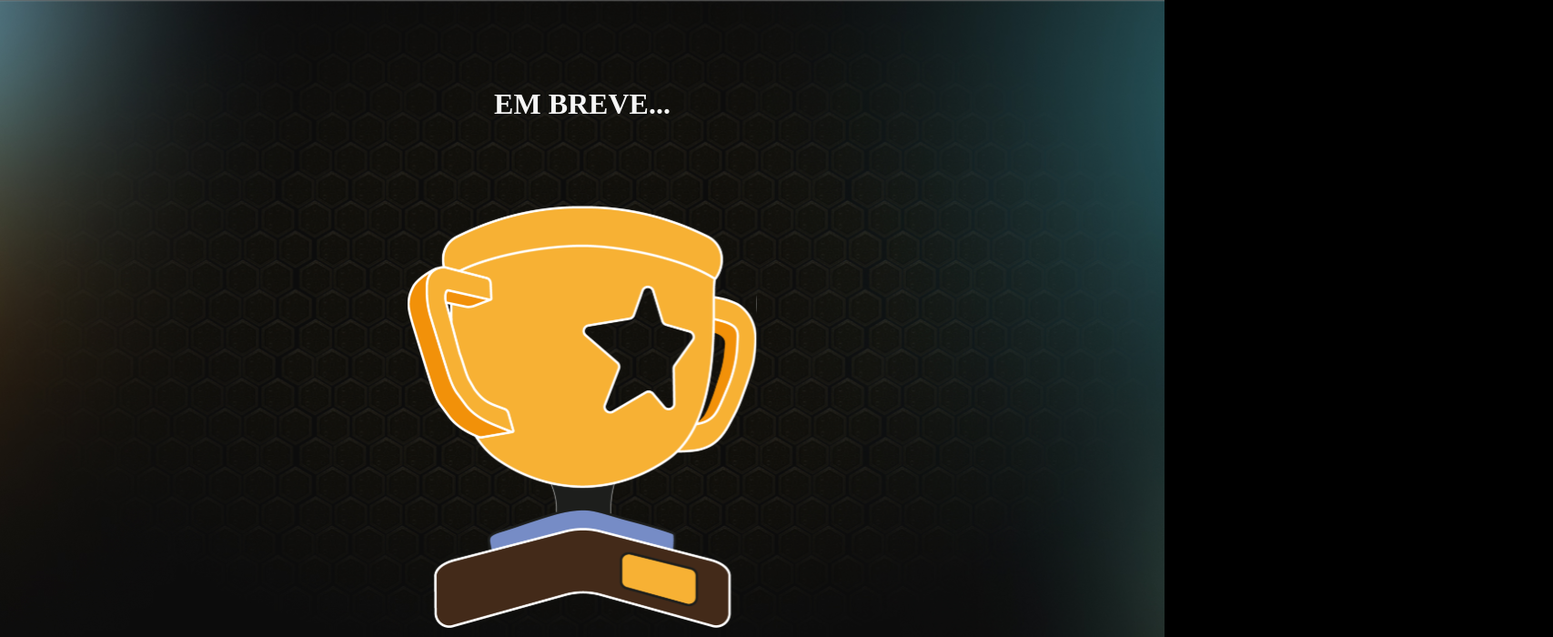
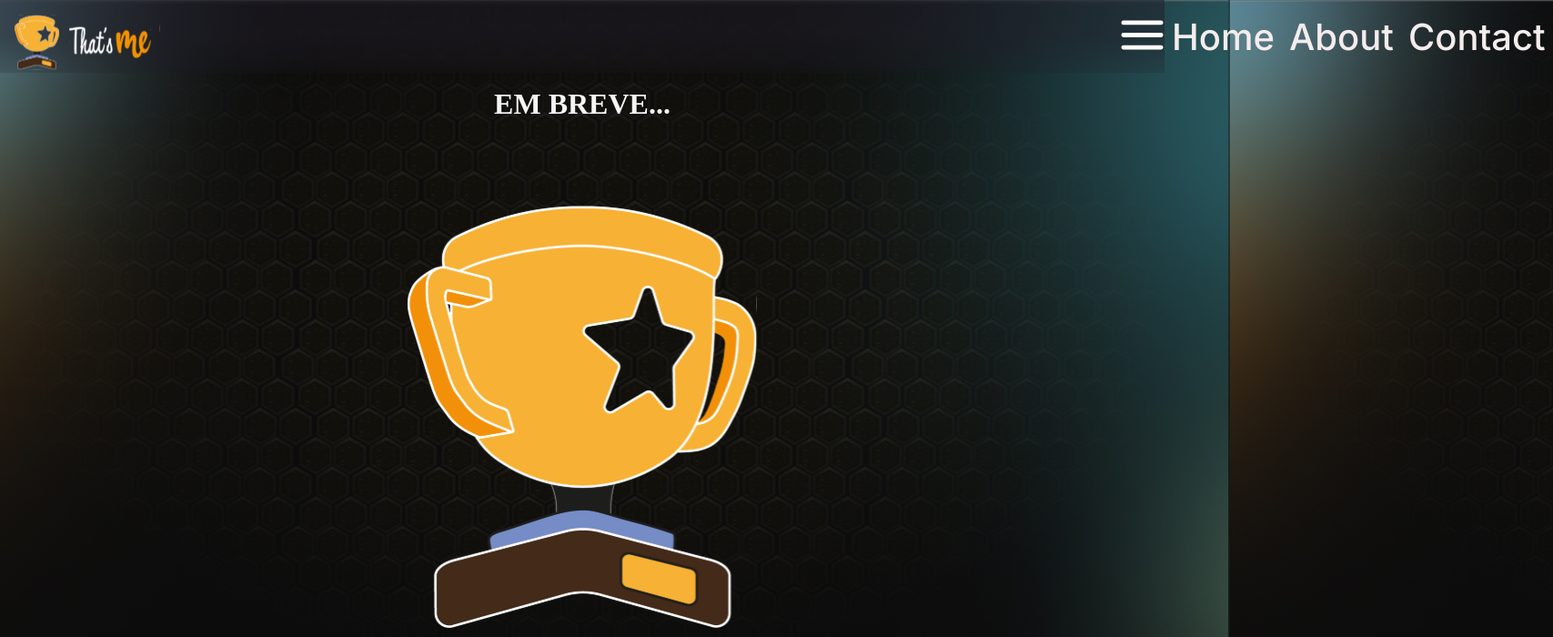
Before and after one commit to HenriqueDoehler/Thatsme-front, a Next.js app in the folder thatsmeapp/: page / in a window 1280 px wide. Shown: the top 700 px of the page at 91% size, 1707 px wide, since content can reach past the window. Built offline with nearby package versions, Linux system fonts and the light colour scheme; a web font is replaced by a local one.

Commit message:
DEV [create new branch develop]

```diff
--- /dev/null
+++ b/thatsmeapp/src/components/menu/navbar.js
@@ -0,0 +1,37 @@
+import { useState } from "react";
+import Link from "next/link";
+import styles from "@/styles/navbar.module.css";
+
+const Navbar = () => {
+  const [isOpen, setIsOpen] = useState(false);
+
+  const handleMenuClick = () => {
+    setIsOpen(!isOpen);
+  };
+
+  return (
+    <nav className={styles.nav}>
+      <div className={styles.logo}>
+        <Link href="/">
+          <img className={styles.logoImg} src="/nameLogo.svg" alt="Logo" />
+        </Link>
+      </div>
+      <button className={styles.menuIcon} onClick={handleMenuClick}>
+        <img src="/menuIcon.svg" alt="loading ...." />
+      </button>
+      <div className={`${styles.menu} ${isOpen ? styles.open : ""}`}>
+        <Link style={{ textDecoration: "none" }} href="/" passHref>
+          <span>Home</span>
+        </Link>
+        <Link style={{ textDecoration: "none" }} href="/about" passHref>
+          <span>About</span>
+        </Link>
+        <Link style={{ textDecoration: "none" }} href="/contact" passHref>
+          <span>Contact</span>
+        </Link>
+      </div>
+    </nav>
+  );
+};
+
+export default Navbar;
--- a/thatsmeapp/src/pages/index.js
+++ b/thatsmeapp/src/pages/index.js
@@ -1,4 +1,5 @@
 import Head from "next/head";
+import Navbar from "@/components/menu/navbar";
 
 import styles from "@/styles/Home.module.css";
 
@@ -11,6 +12,7 @@ export default function Home() {
         <meta name="viewport" content="width=device-width, initial-scale=1" />
         <link rel="icon" href="/favicon.ico" />
       </Head>
+      <Navbar />
       <main className={styles.main}>
         <h1 className={styles.textSoon}>EM BREVE...</h1>
         <img
--- /dev/null
+++ b/thatsmeapp/src/styles/navbar.module.css
@@ -0,0 +1,86 @@
+@import url('https://fonts.googleapis.com/css2?family=Inter:wght@500&display=swap');
+
+.nav {
+    width: 100vw;
+    height: 10vh;
+    display: flex;
+    position: absolute;
+    background: linear-gradient(180deg, rgba(33, 29, 40, 0.5) 50%, rgba(33, 29, 40, 0) 131.25%);
+    backdrop-filter: blur(2px);
+    z-index: 1000;
+
+}
+
+
+
+.logo {
+    display: inline-block;
+    margin-right: auto;
+  }
+  .logoImg {
+    width: 10rem;
+    margin: 1rem 1rem;
+  }
+
+
+  .menu {
+    display: flex;
+
+    flex-direction: row;
+    margin-top: 1rem;
+    position: absolute;
+    background-color: transparent;
+    align-items: center;
+    transition: transform 1s ease;
+    transform: translateX(100vw);
+
+  }
+  .open {
+
+    transform: translateX(60vw);
+  }
+
+  .menu span {
+    margin: 0.5rem;
+    font-size: 2.5rem;
+    color: #f5ecec;
+    cursor: pointer;
+    font-family: 'Inter', sans-serif;
+    align-items: center;
+  }
+
+
+
+  .menuIcon {
+    background-color: transparent;
+    border: none;
+    cursor: pointer;
+    display: block;
+    margin-left: auto;
+  }
+
+  .menuIcon img {
+    width: 3rem;
+  }
+
+  @media screen and (max-width: 768px) {
+
+    .menu {
+        display: flex;
+        flex-direction: column;
+        align-items: flex-start;
+        top: 10vh;
+        background-color: rgba(39, 38, 38, 0.445);
+        width: auto;
+        height: 50vh;
+
+    }
+
+    .open {
+
+        transform: translateX(60vw);
+      }
+
+
+
+  }
```
Also changed, not shown: thatsmeapp/public/menuIcon.svg (added), thatsmeapp/public/nameLogo.svg (added).
